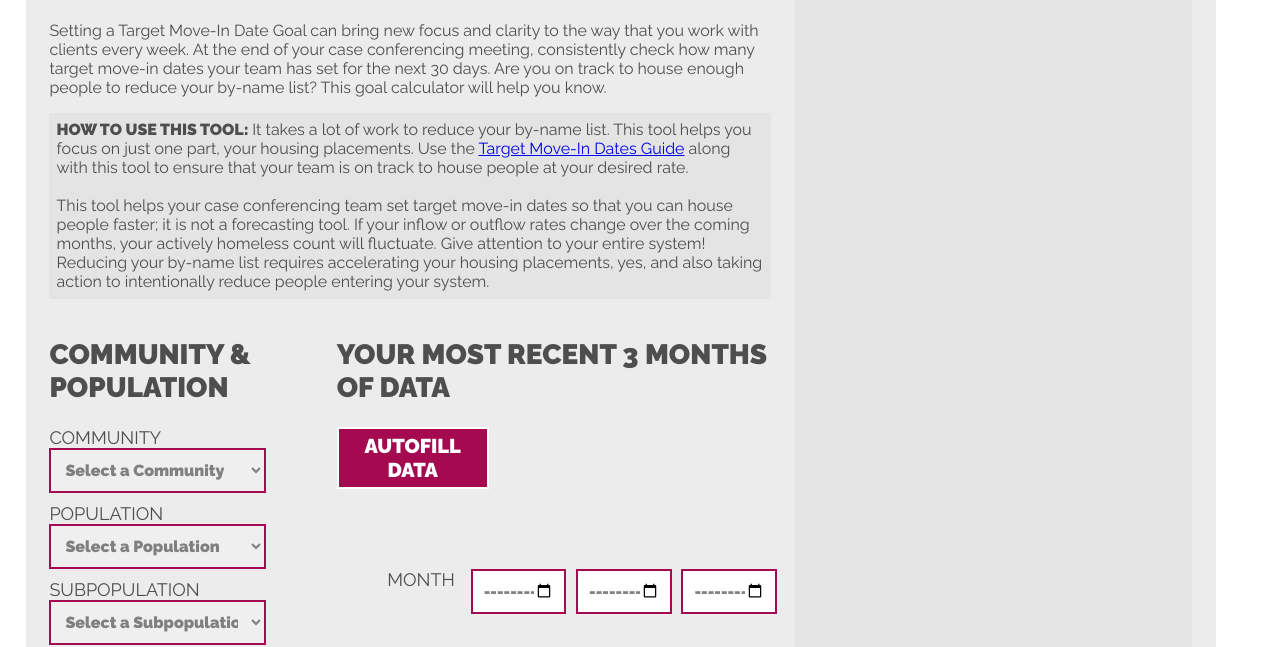
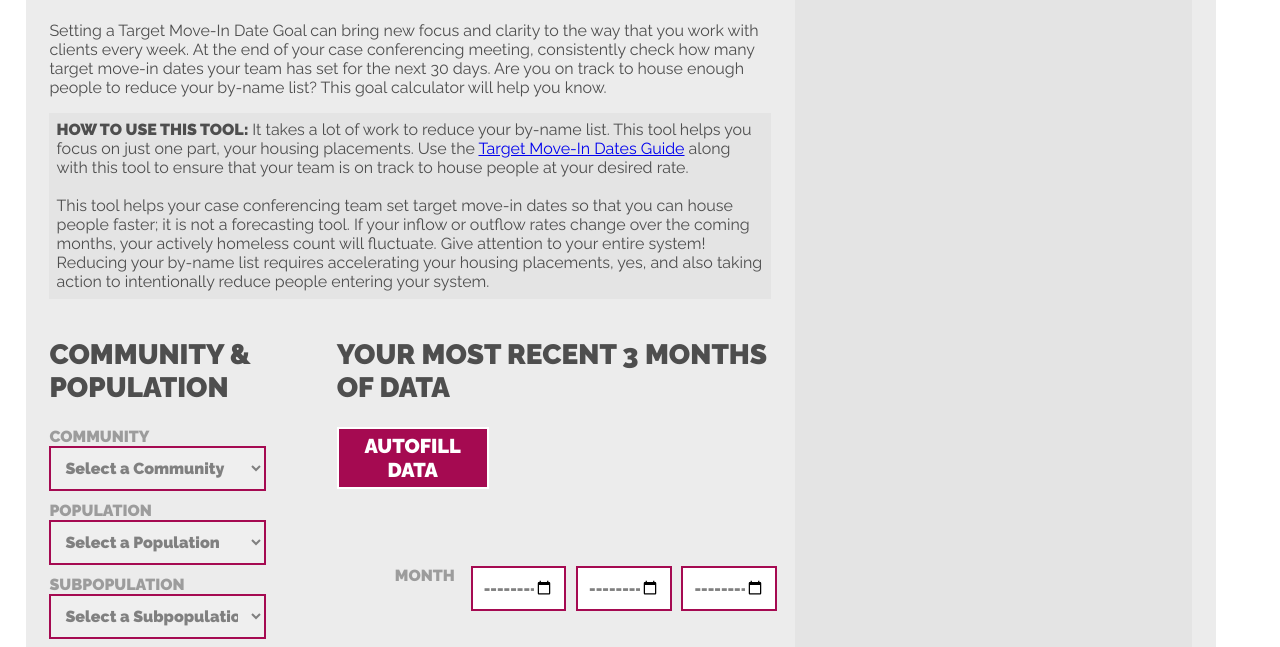
Before and after one commit to builtforzero/30-day-target-move-in-date-calculator, a website built with Parcel: page client/index.html in a window 1280 px wide. Shown: the part 179-826 px from the top of the page. Built offline with nearby package versions, Linux system fonts and the light colour scheme; no server answers.

Commit message:
v3 UI changes

```diff
--- a/client/style.css
+++ b/client/style.css
@@ -222,7 +222,9 @@ body {
     margin: 0px 0px 10px 0px;
   }
   label {
-    font-size: 18px;
+    font-size: 16px;
+    font-weight: bold;
+    color: rgb(156, 156, 156);
   }
   option {
     color:black;
```
